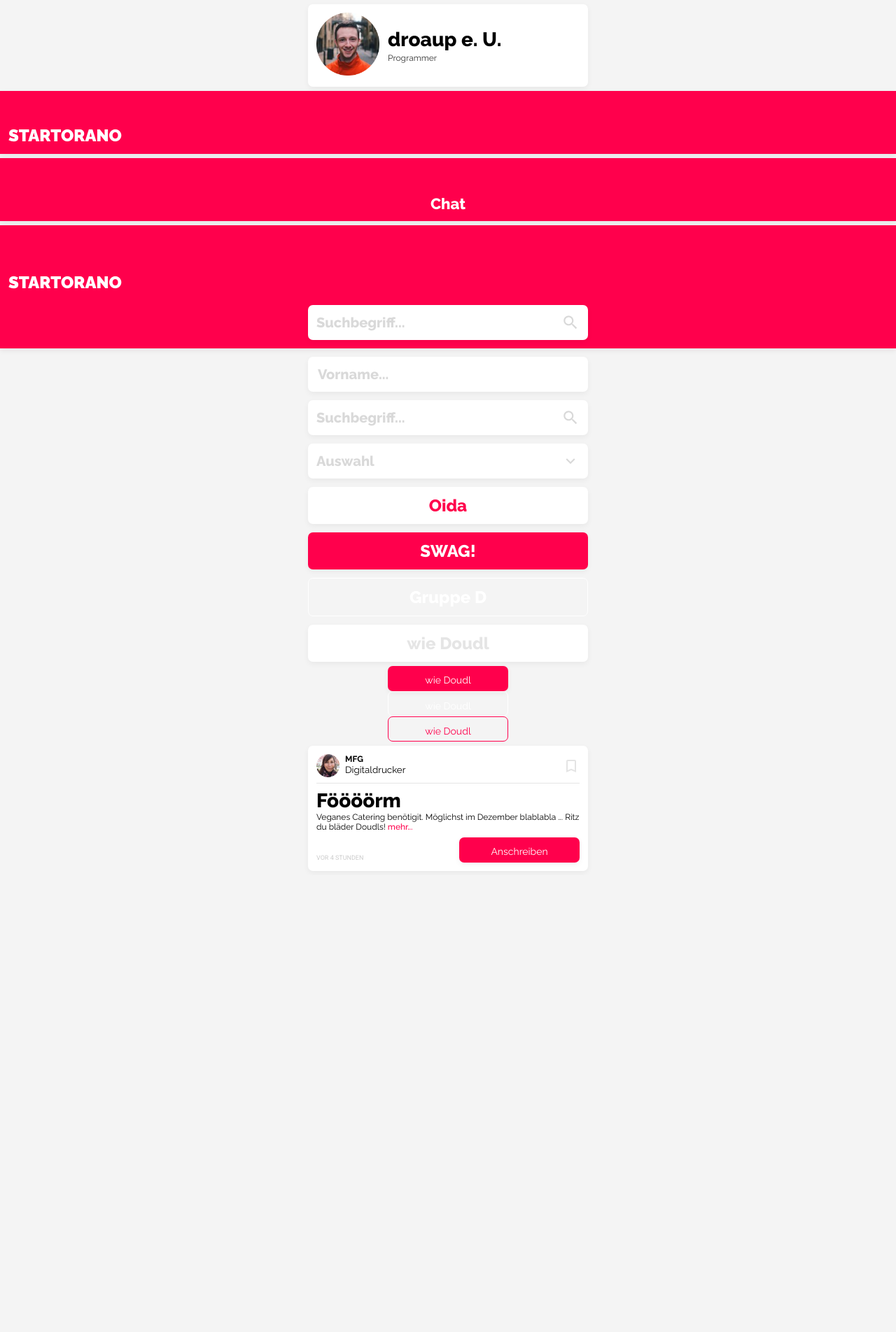
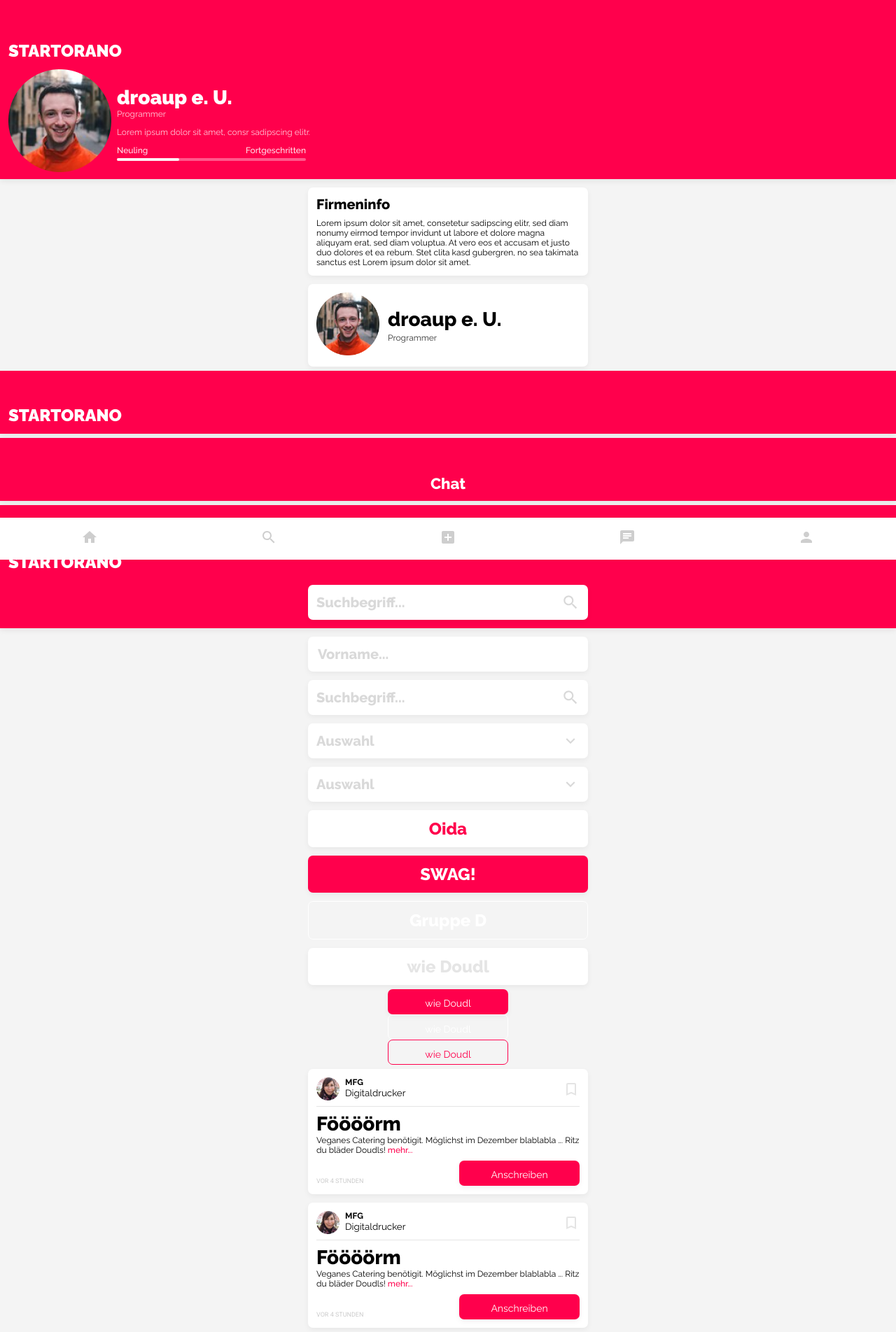
Before and after one commit to juscoding/startorano, a PHP site: page /_Components/index.html in a window 1280 px wide. Shown: the whole page at 70% size. Before the commit the page ends 1233 px from the top, so only its background shows below. Run offline with PHP 8.4, Linux system fonts and the light colour scheme; some libraries are stand-ins or nearby versions.

Commit message:
Basis-Componenten
Header mit Profil: erstellt
Profil-Firmeninfo: erstellt
Dropdown: Problem mit mehreren DropDown-Feldern gelöst.
JobElement: Problem mit mehreren JobElementen gelöst.
Menüband: erstellt
Suche: Problem mit mehreren Suche-Feldern gelöst

```diff
--- a/_Components/index.html
+++ b/_Components/index.html
@@ -12,6 +12,60 @@
 <body style="display: flex; align-items: center; flex-direction: column;">
 
   <!-- CLASS-NAME = "startorano<Arbeitspaket><eigeneBezeichung>" -->
+
+
+  <!-- Header mit Profile START -->
+
+  <div class="startoranoComponentHeaderProfile">
+    <div class="startoranoComponentHeaderProfieLogo">
+      <p>startorano</p>
+    </div>
+    <div class="startoranoComponentHeaderProfileInfo">
+      <div class="startoranoComponentHeaderProfileInfoImage">
+        <img src="/profilePic2.png" alt="profilePic">
+      </div>
+      <div class="startoranoComponentHeaderProfileInfoText">
+        <div class="startoranoComponentHeaderProfileInfoTextCompanyName">
+          <p>droaup e. U.</p>
+        </div>
+        <div class="startoranoComponentHeaderProfileInfoTextCompanyType">
+          <p>Programmer</p>
+        </div>
+        <div class="startoranoComponentHeaderProfileInfoTextCompanySlogan">
+          <p>Lorem ipsum dolor sit amet, consr sadipscing elitr.</p>
+        </div>
+        <div class="startoranoComponentHeaderProfileInfoTextCompanyExperience">
+          <div class="startoranoComponentHeaderProfileInfoTextCompanyExperienceRow1">
+            <p>Neuling</p>
+            <p>Fortgeschritten</p>
+          </div>
+          <div class="startoranoComponentHeaderProfileInfoTextCompanyExperienceRow2">
+            <div class="startoranoComponentHeaderProfileInfoTextCompanyExperienceRow2Progressbar1"></div>
+            <div class="startoranoComponentHeaderProfileInfoTextCompanyExperienceRow2Progressbar2"></div>
+          </div>
+        </div>
+      </div>
+    </div>
+  </div>
+
+  <!-- Header mit Profile END -->
+
+
+  <!-- Profil-Firmeninfo START -->
+
+  <div class="startoranoUserComponentsContainer startoranoUserComponentTypeCompanyInfo">
+    <div class="startoranoUserComponentTypeCompanyInfoHeadline">
+      <p>Firmeninfo</p>
+    </div>
+    <div class="startoranoUserComponentTypeCompanyInfoBody">
+      <p>Lorem ipsum dolor sit amet, consetetur sadipscing elitr, sed diam nonumy eirmod tempor invidunt ut labore et dolore magna aliquyam erat, sed diam voluptua. At vero eos et accusam et justo duo dolores et ea rebum. Stet clita kasd gubergren, no sea takimata sanctus est Lorem ipsum dolor sit amet.</p>
+    </div>
+  </div>
+
+  <!-- Profil-Firmeninfo END -->
+
+
+
 
   <!-- User Info Element START -->
 
@@ -104,6 +158,25 @@
   <!-- DropDownInput END -->
 
 
+  <!-- DropDownInput START -->
+  <div class="startoranoUserComponentsContainer startoranoUserComponentTypeDropDown">
+      <div class="startoranoUserComponentTypeDropDownListElement startoranoUserComponentTypeDropDownListElementFirst closed">
+        <p>Auswahl</p>
+        <img src="/arrowDownIcon.svg" alt="arrowDownIcon">
+      </div>
+      <div class="startoranoUserComponentTypeDropDownListElement startoranoUserComponentTypeDropDownListElementLoaded">
+        <p>Heinzl</p>
+      </div>
+      <div class="startoranoUserComponentTypeDropDownListElement startoranoUserComponentTypeDropDownListElementLoaded">
+        <p>Rabensteiner</p>
+      </div>
+      <div class="startoranoUserComponentTypeDropDownListElement startoranoUserComponentTypeDropDownListElementLoaded">
+        <p>Ritz</p>
+      </div>
+    </div>
+    <!-- DropDownInput END -->
+
+
   <!-- BigButtonInput START -->
   <!-- weißer Button mit pinker Schrift -->
   <input class="startoranoUserComponentsContainer startoranoUserComponentTypeBigButton filledWhite" type="button" value="Oida">
@@ -144,7 +217,7 @@
         </div>
       </div>
       <div class="startoranoUserComponentTypeJobElementRow1Bookmark">
-        <img src="/bookmarkOff.svg" alt="bookmark">
+        <img src="/bookmarkOff.svg" alt="bookmarkIcon">
       </div>
     </div>
     <div class="startoranoUserComponentTypeJobElementRow2">
@@ -169,6 +242,73 @@
   <!-- Job Element END -->
 
 
+  <!-- Job-Element START -->
+  <div class="startoranoUserComponentsContainer startoranoUserComponentTypeJobElement">
+    <div class="startoranoUserComponentTypeJobElementRow1">
+      <div class="startoranoUserComponentTypeJobElementRow1ProfilePicture">
+        <img src="/profilePic.png" alt="ProfilePicture">
+      </div>
+      <div class="startoranoUserComponentTypeJobElementRow1ProfileInfo">
+        <div class="startoranoUserComponentTypeJobElementRow1ProfileInfoRow1">
+          <p>MFG</p>
+        </div>
+        <div class="startoranoUserComponentTypeJobElementRow1ProfileInfoRow2">
+          <small>Digitaldrucker</small>
+        </div>
+      </div>
+      <div class="startoranoUserComponentTypeJobElementRow1Bookmark">
+        <img src="/bookmarkOff.svg" alt="bookmarkIcon">
+      </div>
+    </div>
+    <div class="startoranoUserComponentTypeJobElementRow2">
+      <div class="startoranoUserComponentTypeJobElementRow2JobInfo">
+        <div class="startoranoUserComponentTypeJobElementRow2JobInfoRow1">
+          <p>Föööörm</p>
+        </div>
+        <div class="startoranoUserComponentTypeJobElementRow2JobInfoRow2">
+          <p>Veganes Catering benötigit. Möglichst im Dezember blablabla ... Ritz du bläder Doudls! <small>mehr...</small> </p>
+        </div>
+      </div>
+    </div>
+    <div class="startoranoUserComponentTypeJobElementRow3">
+      <div class="startoranoUserComponentTypeJobElementRow3PostTime">
+        <small>vor 4 stunden</small>
+      </div>
+      <div class="startoranoUserComponentTypeJobElementRow3SmallButton">
+        <input class="startoranoUserComponentsContainer startoranoUserComponentTypeSmallButton filledRed" type="button" value="Anschreiben">
+      </div>
+    </div>
+  </div>
+  <!-- Job Element END -->
+
+  <!-- Menüband START -->
+
+  <div class="startoranoUserComponentTypeMenu">
+    <div>
+      <a href="#">
+          <svg xmlns="http://www.w3.org/2000/svg" width="24" height="24" viewBox="0 0 24 24"><path d="M10 20v-6h4v6h5v-8h3L12 3 2 12h3v8z"/><path d="M0 0h24v24H0z" fill="none"/></svg>      </a>
+    </div>
+    <div>
+      <a href="#">
+        <svg xmlns="http://www.w3.org/2000/svg" width="24" height="24" viewBox="0 0 24 24"><path d="M15.5 14h-.79l-.28-.27C15.41 12.59 16 11.11 16 9.5 16 5.91 13.09 3 9.5 3S3 5.91 3 9.5 5.91 16 9.5 16c1.61 0 3.09-.59 4.23-1.57l.27.28v.79l5 4.99L20.49 19l-4.99-5zm-6 0C7.01 14 5 11.99 5 9.5S7.01 5 9.5 5 14 7.01 14 9.5 11.99 14 9.5 14z"/><path d="M0 0h24v24H0z" fill="none"/></svg>      </a>
+    </div>
+    <div>
+      <a href="#">
+        <svg xmlns="http://www.w3.org/2000/svg" width="24" height="24" viewBox="0 0 24 24"><path d="M19 3H5c-1.11 0-2 .9-2 2v14c0 1.1.89 2 2 2h14c1.1 0 2-.9 2-2V5c0-1.1-.9-2-2-2zm-2 10h-4v4h-2v-4H7v-2h4V7h2v4h4v2z"/><path d="M0 0h24v24H0z" fill="none"/></svg>      </a>
+    </div>
+    <div>
+      <a href="#">
+        <svg xmlns="http://www.w3.org/2000/svg" width="24" height="24" viewBox="0 0 24 24"><path d="M20 2H4c-1.1 0-1.99.9-1.99 2L2 22l4-4h14c1.1 0 2-.9 2-2V4c0-1.1-.9-2-2-2zM6 9h12v2H6V9zm8 5H6v-2h8v2zm4-6H6V6h12v2z"/><path d="M0 0h24v24H0z" fill="none"/></svg>      </a>
+    </div>
+    <div>
+      <a href="#">
+        <svg xmlns="http://www.w3.org/2000/svg" width="24" height="24" viewBox="0 0 24 24"><path d="M12 12c2.21 0 4-1.79 4-4s-1.79-4-4-4-4 1.79-4 4 1.79 4 4 4zm0 2c-2.67 0-8 1.34-8 4v2h16v-2c0-2.66-5.33-4-8-4z"/><path d="M0 0h24v24H0z" fill="none"/></svg>      </a>
+    </div>
+  </div>
+
+  <!-- Menüband END -->
+
+
   <script
   src="https://code.jquery.com/jquery-3.4.1.slim.js"
   integrity="sha256-BTlTdQO9/fascB1drekrDVkaKd9PkwBymMlHOiG+qLI="
@@ -179,29 +319,29 @@
     // EventListener für einen klick auf das Icon der Suche
     $( ".startoranoUserComponentTypeSearch img" ).click(function() {
       // check ob das Suche-Element die Class="filled" hat
-      if ($( ".startoranoUserComponentTypeSearch" ).hasClass( "filled" )) {
+      if ($(this).closest( ".startoranoUserComponentTypeSearch" ).hasClass( "filled" )) {
         // wenn JA
 
         // Input leeren
-        $( ".startoranoUserComponentTypeSearch input" ).val('');
+        $(this).closest( ".startoranoUserComponentTypeSearchListElement" ).find("input").val('');
         // Icon ändern
-        $( ".startoranoUserComponentTypeSearch img" ).attr("src", "/searchIcon.svg");
+        $(this).attr("src", "/searchIcon.svg");
         // Class="filled" entfernen
-        $( ".startoranoUserComponentTypeSearch" ).removeClass( "filled" );
+        $(this).closest( ".startoranoUserComponentTypeSearch" ).removeClass( "filled" );
       } else {
         // wenn NEIN
 
         // Input fokusieren
-        $( ".startoranoUserComponentTypeSearch input" ).focus();
+        $(this).closest( ".startoranoUserComponentTypeSearchListElement" ).find("input").focus();
       }
     });
 
     // Bei einer Eingabe in das Input feld
     $( ".startoranoUserComponentTypeSearch input" ).keypress(function() {
       // Class="filled" hinzufügen
-      $( ".startoranoUserComponentTypeSearch" ).addClass( "filled" );
+      $(this).closest( ".startoranoUserComponentTypeSearch" ).addClass( "filled" );
       // Icon ändern
-      $( ".startoranoUserComponentTypeSearch img" ).attr("src", "/closeIcon.svg");
+      $(this).closest( ".startoranoUserComponentTypeSearchListElement" ).find( "img" ).attr("src", "/closeIcon.svg");
     });
     // Search end ########################################################################
 
@@ -218,49 +358,49 @@
     $( ".startoranoUserComponentTypeDropDownListElementFirst" ).click(function() {
 
       // check ob das DropDown-Element die Class="opend" hat
-      if ($( ".startoranoUserComponentTypeDropDown" ).hasClass( "opend" )) {
+      if ($(this).closest( ".startoranoUserComponentTypeDropDown" ).hasClass( "opend" )) {
         // wenn JA
 
         // Icon ändern
-        $( ".startoranoUserComponentTypeDropDown img" ).attr("src", "/arrowDownIcon.svg");
+        $(this).closest( ".startoranoUserComponentTypeDropDown" ).find( "img" ).attr("src", "/arrowDownIcon.svg");
         // Class="opend" entfernen
-        $( ".startoranoUserComponentTypeDropDown" ).removeClass( "opend" );
+        $(this).closest( ".startoranoUserComponentTypeDropDown" ).removeClass( "opend" );
         // untere Elemente ausblenden
-        $( ".startoranoUserComponentTypeDropDownListElementLoaded" ).hide();
+        $(this).closest( ".startoranoUserComponentTypeDropDown" ).find( ".startoranoUserComponentTypeDropDownListElementLoaded" ).hide();
         // dem ersten Element Class="closed" hinzufügen
-        $( ".startoranoUserComponentTypeDropDownListElementFirst" ).addClass( "closed" );
+        $(this).addClass( "closed" );
       } else {
         // wenn NEIN
 
         // Icon ändern
-        $( ".startoranoUserComponentTypeDropDownListElementFirst img" ).attr("src", "/arrowUpIcon.svg");
+        $(this).find( "img" ).attr("src", "/arrowUpIcon.svg");
         // Class="opend" hinzufügen
-        $( ".startoranoUserComponentTypeDropDown" ).addClass( "opend" );
+        $(this).closest( ".startoranoUserComponentTypeDropDown" ).addClass( "opend" );
         // untere Elemente einblenden
-        $( ".startoranoUserComponentTypeDropDownListElementLoaded" ).show();
+        $(this).closest( ".startoranoUserComponentTypeDropDown" ).find( ".startoranoUserComponentTypeDropDownListElementLoaded" ).show();
         // Class="closed" entfernen
-        $( ".startoranoUserComponentTypeDropDownListElementFirst" ).removeClass( "closed" );
+        $(this).removeClass( "closed" );
       }
     });
 
     // klick auf eines der unteren DropDown-Elmenete
     $( ".startoranoUserComponentTypeDropDownListElementLoaded" ).click(function() {
       // Class="selectedgrayedout" bei jedem Element mit der Class="startoranoUserComponentTypeDropDownListElementLoaded" entfernen
-      $( ".startoranoUserComponentTypeDropDownListElementLoaded" ).children( "p" ).removeClass( "selectedgrayedout" );
+      $(this).children( "p" ).removeClass( "selectedgrayedout" );
       // beim obersten DropDown-Element wird der Text des angeklickten Elements eingefügt
-      $( ".startoranoUserComponentTypeDropDownListElementFirst" ).children( "p" ).html($(this).children( "p" ).html());
+      $(this).closest( ".startoranoUserComponentTypeDropDown" ).find( ".startoranoUserComponentTypeDropDownListElementFirst" ).children( "p" ).html($(this).children( "p" ).html());
       // dem obersten Element wird die Class="selected" hinzugefügt
-      $( ".startoranoUserComponentTypeDropDownListElementFirst" ).children( "p" ).addClass( "selected" );
+      $(this).closest( ".startoranoUserComponentTypeDropDown" ).find( ".startoranoUserComponentTypeDropDownListElementFirst" ).children( "p" ).addClass( "selected" );
       // dem angeklickten Element wird die Class="selectedgrayedout" hinzugefügt
       $(this).children( "p" ).addClass( "selectedgrayedout" );
       // Icon ändern
-      $( ".startoranoUserComponentTypeDropDown img" ).attr("src", "/arrowDownIcon.svg");
+      $(this).closest( ".startoranoUserComponentTypeDropDown" ).find( "img" ).attr("src", "/arrowDownIcon.svg");
       // Class="opend" entfernen
-      $( ".startoranoUserComponentTypeDropDown" ).removeClass( "opend" );
+      $(this).closest( ".startoranoUserComponentTypeDropDown" ).removeClass( "opend" );
       // untere Elemente ausblenden
-      $( ".startoranoUserComponentTypeDropDownListElementLoaded" ).hide();
+      $(this).closest( ".startoranoUserComponentTypeDropDown" ).find( ".startoranoUserComponentTypeDropDownListElementLoaded" ).hide();
       // Class="closed" hinzufügen
-      $( ".startoranoUserComponentTypeDropDownListElementFirst" ).addClass( "closed" );
+      $(this).closest( ".startoranoUserComponentTypeDropDown" ).find( ".startoranoUserComponentTypeDropDownListElementFirst" ).addClass( "closed" );
     });
 
     // DropDown end ####################################################################
@@ -270,12 +410,12 @@
 
     $( ".startoranoUserComponentTypeJobElementRow1Bookmark" ).click(function() {
 
-      if ($( ".startoranoUserComponentTypeJobElementRow1Bookmark" ).hasClass( "bookmarkChecked" )) {
-        $( ".startoranoUserComponentTypeJobElementRow1Bookmark img" ).attr("src", "/bookmarkOff.svg");
-        $( ".startoranoUserComponentTypeJobElementRow1Bookmark" ).removeClass( "bookmarkChecked" );
+      if ($(this).hasClass( "bookmarkChecked" )) {
+        $(this).find( "img" ).attr("src", "/bookmarkOff.svg");
+        $(this).removeClass( "bookmarkChecked" );
       } else {
-        $( ".startoranoUserComponentTypeJobElementRow1Bookmark img" ).attr("src", "/bookmarkOn.svg");
-        $( ".startoranoUserComponentTypeJobElementRow1Bookmark" ).addClass( "bookmarkChecked" );
+        $(this).find( "img" ).attr("src", "/bookmarkOn.svg");
+        $(this).addClass( "bookmarkChecked" );
       }
     });
 
--- a/_Components/style.css
+++ b/_Components/style.css
@@ -67,6 +67,12 @@ html, body {
   /* padding-left: 6px; */
   cursor: pointer;
   box-sizing: border-box;
+}
+
+input {
+  -webkit-appearance: none;
+  -moz-appearance: none;
+  appearance: none;
 }
 
 /* Basic Component Style END */
@@ -490,3 +496,169 @@ color: rgba(0, 0, 0, 0.1) !important;
 }
 
 /* Compnent Type JobElement END */
+
+/* Component Type MenuBand START */
+
+.startoranoUserComponentTypeMenu {
+  display: flex;
+  flex-direction: row;
+  align-items: center;
+  justify-content: space-around;
+  height: 60px;
+  width: 100%;
+  background-color: #FFFFFF;
+  box-shadow: 0px 0px 8px rgba(0, 0, 0, 0.05);
+  position: fixed;
+  bottom: 0;
+}
+
+.startoranoUserComponentTypeMenu a {
+  text-decoration: none;
+}
+
+.startoranoUserComponentTypeMenu a svg {
+  height: 26px;
+  opacity: 0.19;
+}
+
+.startoranoUserComponentTypeMenu a:hover svg {
+  opacity: 0.9;
+  fill: #FF004C;
+}
+
+/* Component Type MenuBand END */
+
+
+/* Component Type CompanyInfo START */
+
+.startoranoUserComponentTypeCompanyInfo p {
+  margin: 0;
+  padding: 0;
+  font-family: Raleway;
+  font-style: normal;
+  font-weight: normal;
+  font-size: 12px;
+  color: #000000;
+}
+
+.startoranoUserComponentTypeCompanyInfoHeadline p {
+  font-weight: 800;
+  font-size: 20px;
+  padding-bottom: 8px;
+}
+
+/* Component Type CompanyInfo END */
+
+
+/* Component Header mit Profile START */
+
+.startoranoComponentHeaderProfile {
+  background-color: #FF004C;
+  width: 100%;
+  box-shadow: 0px 3px 8px rgba(0, 0, 0, 0.07);
+  padding-bottom: 6px;
+  margin-bottom: 6px;
+  display: flex;
+  flex-direction: column;
+  justify-content: flex-end;
+  height: 250px;
+}
+
+.startoranoComponentHeaderProfieLogo p {
+  margin: 0;
+  margin: 12px;
+  font-family: Raleway;
+  font-style: normal;
+  font-weight: 900;
+  font-size: 24px;
+  text-transform: uppercase;
+  color: #FFFFFF;
+}
+
+.startoranoComponentHeaderProfileInfoImage {
+  padding-left: 6px;
+}
+
+.startoranoComponentHeaderProfileInfo {
+  display: flex;
+  flex-direction: row;
+  padding-left: 6px;
+  padding-right: 6px;
+}
+
+.startoranoComponentHeaderProfileInfo p {
+  margin: 0;
+  padding: 0;
+}
+
+.startoranoComponentHeaderProfileInfoText {
+  font-family: Raleway;
+  font-style: normal;
+  padding-left: 8px;
+  display: flex;
+  color: #FFFFFF;
+  flex-direction: column;
+  justify-content: center;
+}
+
+.startoranoComponentHeaderProfileInfoTextCompanyName {
+  font-weight: 900;
+  font-size: 28px;
+}
+
+.startoranoComponentHeaderProfileInfoTextCompanyType {
+  font-weight: normal;
+  font-size: 12px;
+  opacity: 0.8;
+  padding-bottom: 12px;
+}
+
+.startoranoComponentHeaderProfileInfoTextCompanySlogan {
+  font-weight: normal;
+  font-size: 12px;
+  opacity: 0.8;
+  padding-bottom: 12px;
+}
+
+.startoranoComponentHeaderProfileInfoTextCompanyExperience {
+  display: flex;
+  flex-direction: column;
+  padding-right: 6px;
+}
+
+.startoranoComponentHeaderProfileInfoTextCompanyExperienceRow1 {
+  display: flex;
+  flex-direction: row;
+  justify-content: space-between;
+  flex: 1;
+  font-weight: 500;
+  font-size: 12px;
+  opacity: 0.9;
+}
+
+.startoranoComponentHeaderProfileInfoTextCompanyExperienceRow2 {
+  flex: 1;
+  padding-top: 4px;
+  position: relative;
+  height: 5px;
+}
+
+.startoranoComponentHeaderProfileInfoTextCompanyExperienceRow2Progressbar1 {
+  position: absolute;
+  height: 100%;
+  width: 100%;
+  opacity: 0.35;
+  background-color: #FFFFFF;
+  border-radius: 10px;
+}
+
+.startoranoComponentHeaderProfileInfoTextCompanyExperienceRow2Progressbar2 {
+  position: absolute;
+  height: 100%;
+  width: 33%;
+  opacity: 0.9;
+  background-color: #FFFFFF;
+  border-radius: 10px;
+}
+
+/* Component Header mit Profile END */
```
Also changed, not shown: _Components/addIcon.svg (added), _Components/chatIcon.svg (added), _Components/homeIcon.svg (added), _Components/profileIcon.svg (added).
